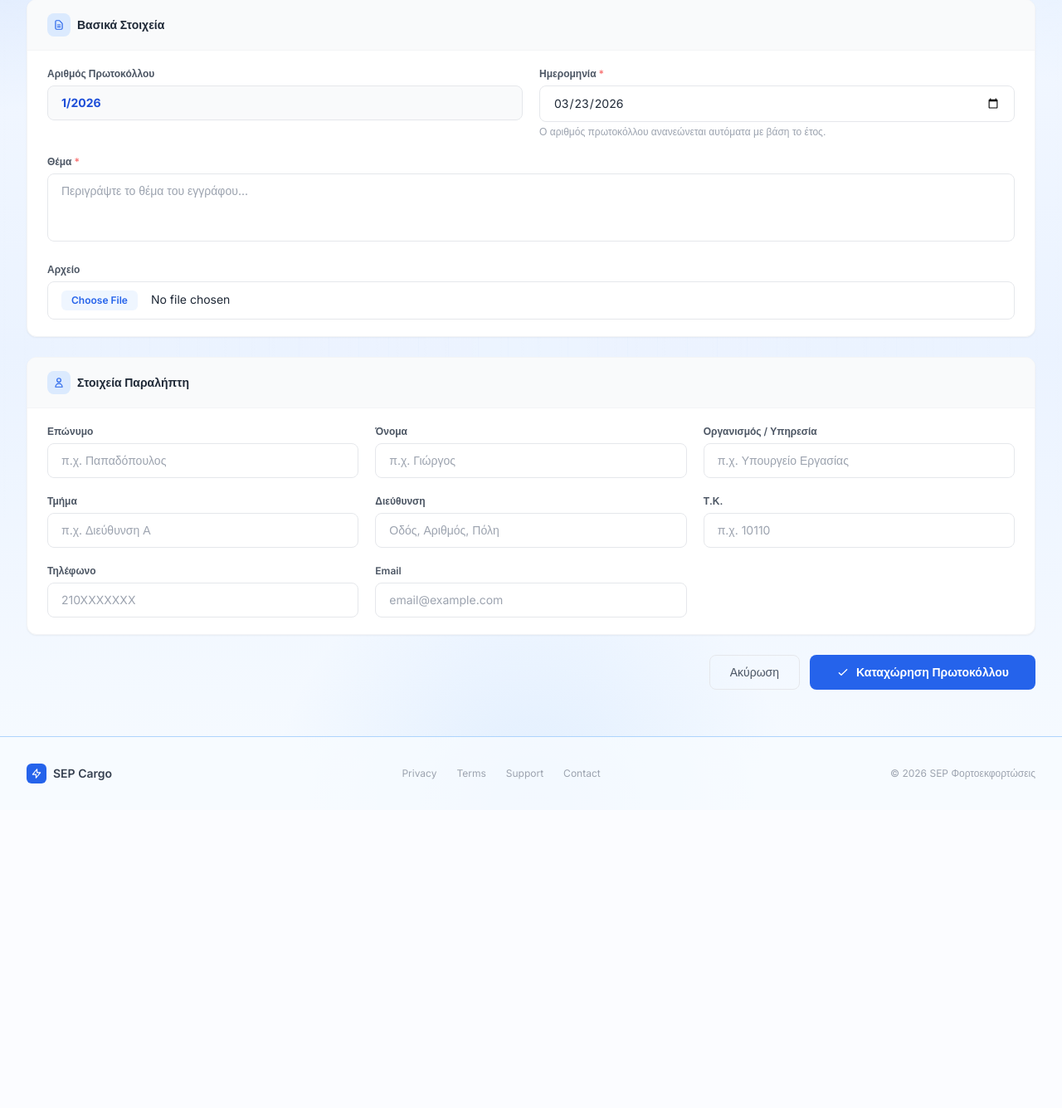
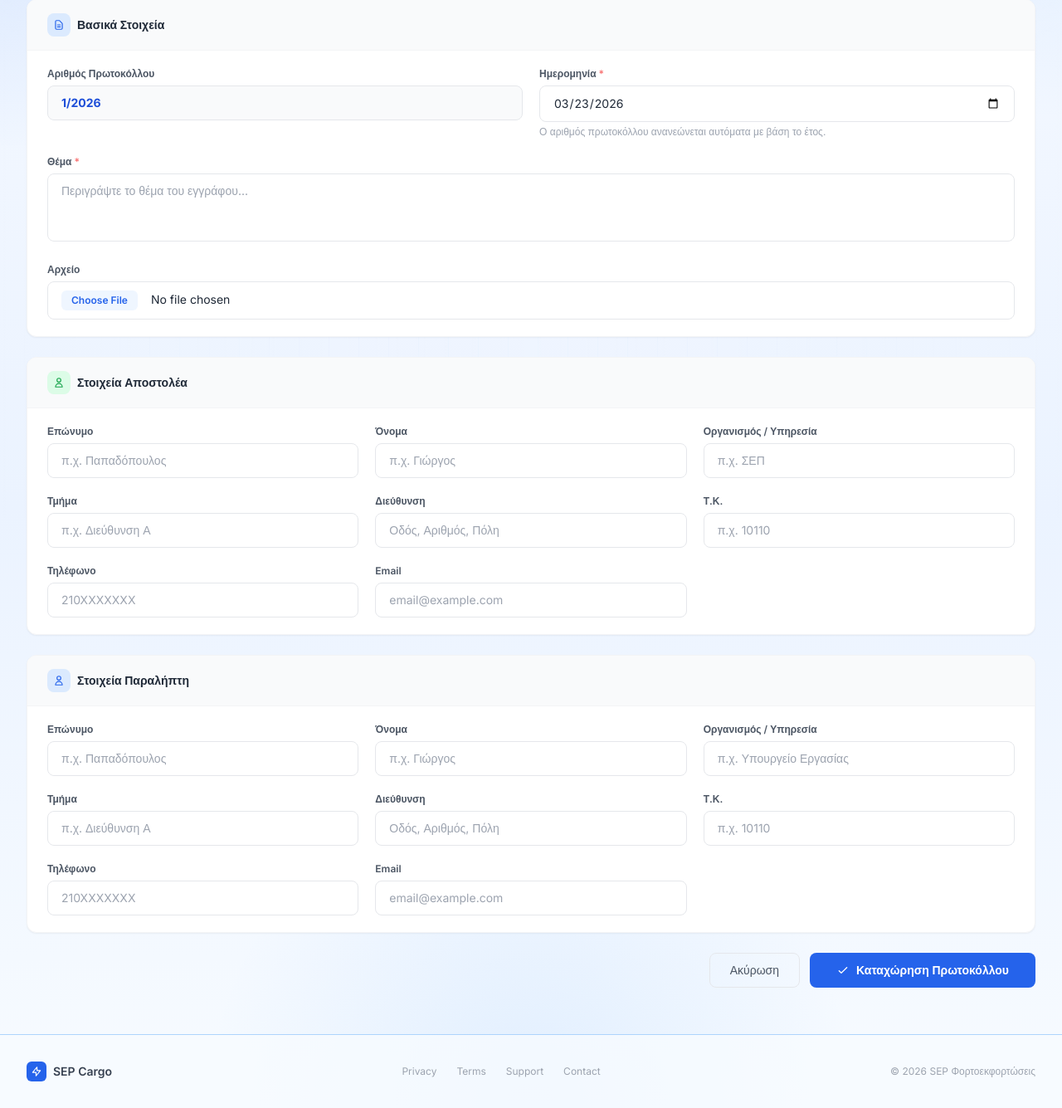
Before and after one commit to Evplefth/SEP, a Django app: page /protocols/new/ in a window 1280 px wide. Shown: the part 176-1511 px from the top of the page at 83% size. Before the commit the page ends 1120 px from the top, so only its background shows below. Run offline with Django 5.2, Linux system fonts and the light colour scheme; the visitor is signed in with stand-in values (Sample User, id 1); data that the repository does not hold is empty; some libraries are stand-ins or nearby versions.

Commit message:
Changed Protocol create
Client needs sender info too, got changed  need to fix protocol dashboard so you can see who sent the protocol not only receive and need to change the protocol view so it shows sender info too

```diff
--- a/core/templates/core/protocol_create.html
+++ b/core/templates/core/protocol_create.html
@@ -48,33 +48,26 @@
     </div>
     <div class="px-6 py-5 grid grid-cols-1 sm:grid-cols-2 gap-5">
 
-      <!-- Αριθμός Πρωτοκόλλου (readonly) -->
       <div>
         <label class="block text-xs font-semibold text-gray-600 mb-1.5">Αριθμός Πρωτοκόλλου</label>
         <div class="w-full border border-gray-200 bg-gray-50 rounded-lg px-4 py-2.5 text-sm font-bold text-blue-700">
-          {% if protocol %}
-            {{ protocol.full_number }}
-          {% else %}
-            {{ next_num }}/{{ year }}
-          {% endif %}
+          {% if protocol %}{{ protocol.full_number }}{% else %}{{ next_num }}/{{ year }}{% endif %}
         </div>
       </div>
 
-      <!-- Ημερομηνία -->
       <div>
         <label for="date" class="block text-xs font-semibold text-gray-600 mb-1.5">
           Ημερομηνία <span class="text-red-400">*</span>
         </label>
         <input type="date" name="date" id="date"
           value="{% if protocol %}{{ protocol.date|date:'Y-m-d' }}{% else %}{{ today }}{% endif %}"
-          {% if protocol %}readonly class="cursor-not-allowed bg-gray-50"{% endif %}
+          {% if protocol %}readonly{% endif %}
           class="w-full border border-gray-200 rounded-lg px-4 py-2.5 text-sm text-gray-800 outline-none focus:ring-2 focus:ring-blue-500 focus:border-transparent transition {% if protocol %}bg-gray-50 cursor-not-allowed{% endif %}"/>
         {% if not protocol %}
           <p class="text-xs text-gray-400 mt-1">Ο αριθμός πρωτοκόλλου ανανεώνεται αυτόματα με βάση το έτος.</p>
         {% endif %}
       </div>
 
-      <!-- Θέμα (full width) -->
       <div class="sm:col-span-2">
         <label for="subject" class="block text-xs font-semibold text-gray-600 mb-1.5">
           Θέμα <span class="text-red-400">*</span>
@@ -84,7 +77,6 @@
           class="w-full border border-gray-200 rounded-lg px-4 py-2.5 text-sm text-gray-800 placeholder-gray-400 outline-none focus:ring-2 focus:ring-blue-500 focus:border-transparent transition resize-none">{% if protocol %}{{ protocol.subject }}{% endif %}</textarea>
       </div>
 
-      <!-- Αρχείο -->
       <div class="sm:col-span-2">
         <label for="file" class="block text-xs font-semibold text-gray-600 mb-1.5">Αρχείο</label>
         <input type="file" name="file" id="file"
@@ -104,7 +96,78 @@
     </div>
   </div>
 
-  <!-- ══ 2. Στοιχεία Παραλήπτη ══════════════════════════════════ -->
+  <!-- ══ 2. Στοιχεία Αποστολέα ══════════════════════════════════ -->
+  <div class="bg-white rounded-xl border border-gray-100 shadow-sm overflow-hidden">
+    <div class="px-6 py-4 border-b border-gray-100 bg-gray-50 flex items-center gap-2">
+      <div class="w-7 h-7 bg-green-100 rounded-lg flex items-center justify-center">
+        <svg class="w-3.5 h-3.5 text-green-600" fill="none" stroke="currentColor" viewBox="0 0 24 24">
+          <path stroke-linecap="round" stroke-linejoin="round" stroke-width="2" d="M16 7a4 4 0 11-8 0 4 4 0 018 0zM12 14a7 7 0 00-7 7h14a7 7 0 00-7-7z"/>
+        </svg>
+      </div>
+      <h2 class="font-semibold text-gray-800 text-sm">Στοιχεία Αποστολέα</h2>
+    </div>
+    <div class="px-6 py-5 grid grid-cols-1 sm:grid-cols-2 lg:grid-cols-3 gap-5">
+
+      <div>
+        <label for="sender_last_name" class="block text-xs font-semibold text-gray-600 mb-1.5">Επώνυμο</label>
+        <input type="text" name="sender_last_name" id="sender_last_name"
+          value="{% if protocol %}{{ protocol.sender_last_name }}{% endif %}" placeholder="π.χ. Παπαδόπουλος"
+          class="w-full border border-gray-200 rounded-lg px-4 py-2.5 text-sm text-gray-800 placeholder-gray-400 outline-none focus:ring-2 focus:ring-blue-500 focus:border-transparent transition"/>
+      </div>
+
+      <div>
+        <label for="sender_first_name" class="block text-xs font-semibold text-gray-600 mb-1.5">Όνομα</label>
+        <input type="text" name="sender_first_name" id="sender_first_name"
+          value="{% if protocol %}{{ protocol.sender_first_name }}{% endif %}" placeholder="π.χ. Γιώργος"
+          class="w-full border border-gray-200 rounded-lg px-4 py-2.5 text-sm text-gray-800 placeholder-gray-400 outline-none focus:ring-2 focus:ring-blue-500 focus:border-transparent transition"/>
+      </div>
+
+      <div>
+        <label for="sender_organization" class="block text-xs font-semibold text-gray-600 mb-1.5">Οργανισμός / Υπηρεσία</label>
+        <input type="text" name="sender_organization" id="sender_organization"
+          value="{% if protocol %}{{ protocol.sender_organization }}{% endif %}" placeholder="π.χ. ΣΕΠ"
+          class="w-full border border-gray-200 rounded-lg px-4 py-2.5 text-sm text-gray-800 placeholder-gray-400 outline-none focus:ring-2 focus:ring-blue-500 focus:border-transparent transition"/>
+      </div>
+
+      <div>
+        <label for="sender_department" class="block text-xs font-semibold text-gray-600 mb-1.5">Τμήμα</label>
+        <input type="text" name="sender_department" id="sender_department"
+          value="{% if protocol %}{{ protocol.sender_department }}{% endif %}" placeholder="π.χ. Διεύθυνση Α"
+          class="w-full border border-gray-200 rounded-lg px-4 py-2.5 text-sm text-gray-800 placeholder-gray-400 outline-none focus:ring-2 focus:ring-blue-500 focus:border-transparent transition"/>
+      </div>
+
+      <div>
+        <label for="sender_address" class="block text-xs font-semibold text-gray-600 mb-1.5">Διεύθυνση</label>
+        <input type="text" name="sender_address" id="sender_address"
+          value="{% if protocol %}{{ protocol.sender_address }}{% endif %}" placeholder="Οδός, Αριθμός, Πόλη"
+          class="w-full border border-gray-200 rounded-lg px-4 py-2.5 text-sm text-gray-800 placeholder-gray-400 outline-none focus:ring-2 focus:ring-blue-500 focus:border-transparent transition"/>
+      </div>
+
+      <div>
+        <label for="sender_tk" class="block text-xs font-semibold text-gray-600 mb-1.5">Τ.Κ.</label>
+        <input type="text" name="sender_tk" id="sender_tk"
+          value="{% if protocol %}{{ protocol.sender_tk }}{% endif %}" placeholder="π.χ. 10110"
+          class="w-full border border-gray-200 rounded-lg px-4 py-2.5 text-sm text-gray-800 placeholder-gray-400 outline-none focus:ring-2 focus:ring-blue-500 focus:border-transparent transition"/>
+      </div>
+
+      <div>
+        <label for="sender_phone" class="block text-xs font-semibold text-gray-600 mb-1.5">Τηλέφωνο</label>
+        <input type="text" name="sender_phone" id="sender_phone"
+          value="{% if protocol %}{{ protocol.sender_phone }}{% endif %}" placeholder="210XXXXXXX"
+          class="w-full border border-gray-200 rounded-lg px-4 py-2.5 text-sm text-gray-800 placeholder-gray-400 outline-none focus:ring-2 focus:ring-blue-500 focus:border-transparent transition"/>
+      </div>
+
+      <div>
+        <label for="sender_email" class="block text-xs font-semibold text-gray-600 mb-1.5">Email</label>
+        <input type="email" name="sender_email" id="sender_email"
+          value="{% if protocol %}{{ protocol.sender_email }}{% endif %}" placeholder="email@example.com"
+          class="w-full border border-gray-200 rounded-lg px-4 py-2.5 text-sm text-gray-800 placeholder-gray-400 outline-none focus:ring-2 focus:ring-blue-500 focus:border-transparent transition"/>
+      </div>
+
+    </div>
+  </div>
+
+  <!-- ══ 3. Στοιχεία Παραλήπτη ══════════════════════════════════ -->
   <div class="bg-white rounded-xl border border-gray-100 shadow-sm overflow-hidden">
     <div class="px-6 py-4 border-b border-gray-100 bg-gray-50 flex items-center gap-2">
       <div class="w-7 h-7 bg-blue-100 rounded-lg flex items-center justify-center">
@@ -116,75 +179,59 @@
     </div>
     <div class="px-6 py-5 grid grid-cols-1 sm:grid-cols-2 lg:grid-cols-3 gap-5">
 
-      <!-- Επώνυμο -->
       <div>
         <label for="receiver_last_name" class="block text-xs font-semibold text-gray-600 mb-1.5">Επώνυμο</label>
         <input type="text" name="receiver_last_name" id="receiver_last_name"
-          value="{% if protocol %}{{ protocol.receiver_last_name }}{% endif %}"
-          placeholder="π.χ. Παπαδόπουλος"
+          value="{% if protocol %}{{ protocol.receiver_last_name }}{% endif %}" placeholder="π.χ. Παπαδόπουλος"
           class="w-full border border-gray-200 rounded-lg px-4 py-2.5 text-sm text-gray-800 placeholder-gray-400 outline-none focus:ring-2 focus:ring-blue-500 focus:border-transparent transition"/>
       </div>
 
-      <!-- Όνομα -->
       <div>
         <label for="receiver_first_name" class="block text-xs font-semibold text-gray-600 mb-1.5">Όνομα</label>
         <input type="text" name="receiver_first_name" id="receiver_first_name"
-          value="{% if protocol %}{{ protocol.receiver_first_name }}{% endif %}"
-          placeholder="π.χ. Γιώργος"
+          value="{% if protocol %}{{ protocol.receiver_first_name }}{% endif %}" placeholder="π.χ. Γιώργος"
           class="w-full border border-gray-200 rounded-lg px-4 py-2.5 text-sm text-gray-800 placeholder-gray-400 outline-none focus:ring-2 focus:ring-blue-500 focus:border-transparent transition"/>
       </div>
 
-      <!-- Οργανισμός / Υπηρεσία -->
       <div>
         <label for="receiver_organization" class="block text-xs font-semibold text-gray-600 mb-1.5">Οργανισμός / Υπηρεσία</label>
         <input type="text" name="receiver_organization" id="receiver_organization"
-          value="{% if protocol %}{{ protocol.receiver_organization }}{% endif %}"
-          placeholder="π.χ. Υπουργείο Εργασίας"
+          value="{% if protocol %}{{ protocol.receiver_organization }}{% endif %}" placeholder="π.χ. Υπουργείο Εργασίας"
           class="w-full border border-gray-200 rounded-lg px-4 py-2.5 text-sm text-gray-800 placeholder-gray-400 outline-none focus:ring-2 focus:ring-blue-500 focus:border-transparent transition"/>
       </div>
 
-      <!-- Τμήμα -->
       <div>
         <label for="receiver_department" class="block text-xs font-semibold text-gray-600 mb-1.5">Τμήμα</label>
         <input type="text" name="receiver_department" id="receiver_department"
-          value="{% if protocol %}{{ protocol.receiver_department }}{% endif %}"
-          placeholder="π.χ. Διεύθυνση Α"
+          value="{% if protocol %}{{ protocol.receiver_department }}{% endif %}" placeholder="π.χ. Διεύθυνση Α"
           class="w-full border border-gray-200 rounded-lg px-4 py-2.5 text-sm text-gray-800 placeholder-gray-400 outline-none focus:ring-2 focus:ring-blue-500 focus:border-transparent transition"/>
       </div>
 
-      <!-- Διεύθυνση -->
       <div>
         <label for="receiver_address" class="block text-xs font-semibold text-gray-600 mb-1.5">Διεύθυνση</label>
         <input type="text" name="receiver_address" id="receiver_address"
-          value="{% if protocol %}{{ protocol.receiver_address }}{% endif %}"
-          placeholder="Οδός, Αριθμός, Πόλη"
+          value="{% if protocol %}{{ protocol.receiver_address }}{% endif %}" placeholder="Οδός, Αριθμός, Πόλη"
           class="w-full border border-gray-200 rounded-lg px-4 py-2.5 text-sm text-gray-800 placeholder-gray-400 outline-none focus:ring-2 focus:ring-blue-500 focus:border-transparent transition"/>
       </div>
 
-      <!-- Τ.Κ. -->
       <div>
         <label for="receiver_tk" class="block text-xs font-semibold text-gray-600 mb-1.5">Τ.Κ.</label>
         <input type="text" name="receiver_tk" id="receiver_tk"
-          value="{% if protocol %}{{ protocol.receiver_tk }}{% endif %}"
-          placeholder="π.χ. 10110"
+          value="{% if protocol %}{{ protocol.receiver_tk }}{% endif %}" placeholder="π.χ. 10110"
           class="w-full border border-gray-200 rounded-lg px-4 py-2.5 text-sm text-gray-800 placeholder-gray-400 outline-none focus:ring-2 focus:ring-blue-500 focus:border-transparent transition"/>
       </div>
 
-      <!-- Τηλέφωνο -->
       <div>
         <label for="receiver_phone" class="block text-xs font-semibold text-gray-600 mb-1.5">Τηλέφωνο</label>
         <input type="text" name="receiver_phone" id="receiver_phone"
-          value="{% if protocol %}{{ protocol.receiver_phone }}{% endif %}"
-          placeholder="210XXXXXXX"
+          value="{% if protocol %}{{ protocol.receiver_phone }}{% endif %}" placeholder="210XXXXXXX"
           class="w-full border border-gray-200 rounded-lg px-4 py-2.5 text-sm text-gray-800 placeholder-gray-400 outline-none focus:ring-2 focus:ring-blue-500 focus:border-transparent transition"/>
       </div>
 
-      <!-- Email -->
       <div>
         <label for="receiver_email" class="block text-xs font-semibold text-gray-600 mb-1.5">Email</label>
         <input type="email" name="receiver_email" id="receiver_email"
-          value="{% if protocol %}{{ protocol.receiver_email }}{% endif %}"
-          placeholder="email@example.com"
+          value="{% if protocol %}{{ protocol.receiver_email }}{% endif %}" placeholder="email@example.com"
           class="w-full border border-gray-200 rounded-lg px-4 py-2.5 text-sm text-gray-800 placeholder-gray-400 outline-none focus:ring-2 focus:ring-blue-500 focus:border-transparent transition"/>
       </div>
 
--- a/core/views.py
+++ b/core/views.py
@@ -369,6 +369,31 @@ def _find_invoice_duplicate(invoice):
     if invoice.pk:
         qs = qs.exclude(pk=invoice.pk)
     return qs.exists()
+
+
+def _protocol_from_post(request):
+    """Διαβάζει όλα τα protocol fields από το POST — χρησιμοποιείται και στο create και στο update."""
+    return {
+        "subject":               (request.POST.get("subject") or "").strip(),
+        # ── Αποστολέας ──────────────────────────────────────────
+        "sender_last_name":      (request.POST.get("sender_last_name") or "").strip(),
+        "sender_first_name":     (request.POST.get("sender_first_name") or "").strip(),
+        "sender_organization":   (request.POST.get("sender_organization") or "").strip(),
+        "sender_department":     (request.POST.get("sender_department") or "").strip(),
+        "sender_address":        (request.POST.get("sender_address") or "").strip(),
+        "sender_tk":             (request.POST.get("sender_tk") or "").strip(),
+        "sender_phone":          (request.POST.get("sender_phone") or "").strip(),
+        "sender_email":          (request.POST.get("sender_email") or "").strip(),
+        # ── Παραλήπτης ──────────────────────────────────────────
+        "receiver_last_name":    (request.POST.get("receiver_last_name") or "").strip(),
+        "receiver_first_name":   (request.POST.get("receiver_first_name") or "").strip(),
+        "receiver_organization": (request.POST.get("receiver_organization") or "").strip(),
+        "receiver_department":   (request.POST.get("receiver_department") or "").strip(),
+        "receiver_address":      (request.POST.get("receiver_address") or "").strip(),
+        "receiver_tk":           (request.POST.get("receiver_tk") or "").strip(),
+        "receiver_phone":        (request.POST.get("receiver_phone") or "").strip(),
+        "receiver_email":        (request.POST.get("receiver_email") or "").strip(),
+    }
 
 
 # ════════════════════════════════════════════════════════════════
@@ -824,6 +849,8 @@ def protocol_list(request):
     if query:
         protocols = protocols.filter(
             Q(subject__icontains=query)
+            | Q(sender_last_name__icontains=query)
+            | Q(sender_organization__icontains=query)
             | Q(receiver_last_name__icontains=query)
             | Q(receiver_first_name__icontains=query)
             | Q(receiver_organization__icontains=query)
@@ -851,18 +878,10 @@ def protocol_create(request):
         chosen_year = chosen_date.year
         chosen_num  = Protocol.next_number(chosen_year)
 
-        subject               = (request.POST.get("subject") or "").strip()
-        receiver_last_name    = (request.POST.get("receiver_last_name") or "").strip()
-        receiver_first_name   = (request.POST.get("receiver_first_name") or "").strip()
-        receiver_organization = (request.POST.get("receiver_organization") or "").strip()
-        receiver_department   = (request.POST.get("receiver_department") or "").strip()
-        receiver_address      = (request.POST.get("receiver_address") or "").strip()
-        receiver_tk           = (request.POST.get("receiver_tk") or "").strip()
-        receiver_phone        = (request.POST.get("receiver_phone") or "").strip()
-        receiver_email        = (request.POST.get("receiver_email") or "").strip()
+        fields = _protocol_from_post(request)
 
-        if not subject:
-            return render(request, "core/protocol_create.html", {   # ← protocol_create.html
+        if not fields["subject"]:
+            return render(request, "core/protocol_create.html", {
                 "next_num": chosen_num,
                 "year":     chosen_year,
                 "today":    today.isoformat(),
@@ -870,18 +889,10 @@ def protocol_create(request):
             })
 
         protocol = Protocol(
-            protocol_number       = chosen_num,
-            year                  = chosen_year,
-            date                  = chosen_date,
-            subject               = subject,
-            receiver_last_name    = receiver_last_name,
-            receiver_first_name   = receiver_first_name,
-            receiver_organization = receiver_organization,
-            receiver_department   = receiver_department,
-            receiver_address      = receiver_address,
-            receiver_tk           = receiver_tk,
-            receiver_phone        = receiver_phone,
-            receiver_email        = receiver_email,
+            protocol_number = chosen_num,
+            year            = chosen_year,
+            date            = chosen_date,
+            **fields,
         )
         if request.FILES.get("file"):
             protocol.file = request.FILES["file"]
@@ -895,7 +906,7 @@ def protocol_create(request):
         messages.success(request, f"Πρωτόκολλο {protocol.full_number} καταχωρήθηκε επιτυχώς.")
         return redirect("core:protocol_list")
 
-    return render(request, "core/protocol_create.html", {   # ← protocol_create.html
+    return render(request, "core/protocol_create.html", {
         "next_num": next_num,
         "year":     year,
         "today":    today.isoformat(),
@@ -913,36 +924,22 @@ def protocol_update(request, protocol_id):
     protocol = get_object_or_404(Protocol, pk=protocol_id)
 
     if request.method == "POST":
-        subject               = (request.POST.get("subject") or "").strip()
-        receiver_last_name    = (request.POST.get("receiver_last_name") or "").strip()
-        receiver_first_name   = (request.POST.get("receiver_first_name") or "").strip()
-        receiver_organization = (request.POST.get("receiver_organization") or "").strip()
-        receiver_department   = (request.POST.get("receiver_department") or "").strip()
-        receiver_address      = (request.POST.get("receiver_address") or "").strip()
-        receiver_tk           = (request.POST.get("receiver_tk") or "").strip()
-        receiver_phone        = (request.POST.get("receiver_phone") or "").strip()
-        receiver_email        = (request.POST.get("receiver_email") or "").strip()
+        fields = _protocol_from_post(request)
 
-        if not subject:
-            return render(request, "core/protocol_create.html", {   # ← protocol_create.html
+        if not fields["subject"]:
+            return render(request, "core/protocol_create.html", {
                 "protocol": protocol,
                 "error":    "Το θέμα είναι υποχρεωτικό.",
             })
 
-        protocol.subject               = subject
-        protocol.receiver_last_name    = receiver_last_name
-        protocol.receiver_first_name   = receiver_first_name
-        protocol.receiver_organization = receiver_organization
-        protocol.receiver_department   = receiver_department
-        protocol.receiver_address      = receiver_address
-        protocol.receiver_tk           = receiver_tk
-        protocol.receiver_phone        = receiver_phone
-        protocol.receiver_email        = receiver_email
+        for attr, value in fields.items():
+            setattr(protocol, attr, value)
+
         if request.FILES.get("file"):
             protocol.file = request.FILES["file"]
+
         protocol.save()
-
         messages.success(request, f"Πρωτόκολλο {protocol.full_number} ενημερώθηκε.")
         return redirect("core:protocol_list")
 
-    return render(request, "core/protocol_create.html", {"protocol": protocol})  # ← protocol_create.html
+    return render(request, "core/protocol_create.html", {"protocol": protocol})
```
Also changed, not shown: core/models.py (+78 -72 lines), core/migrations/0005_protocol_sender_address_protocol_sender_department_and_more.py (added).
